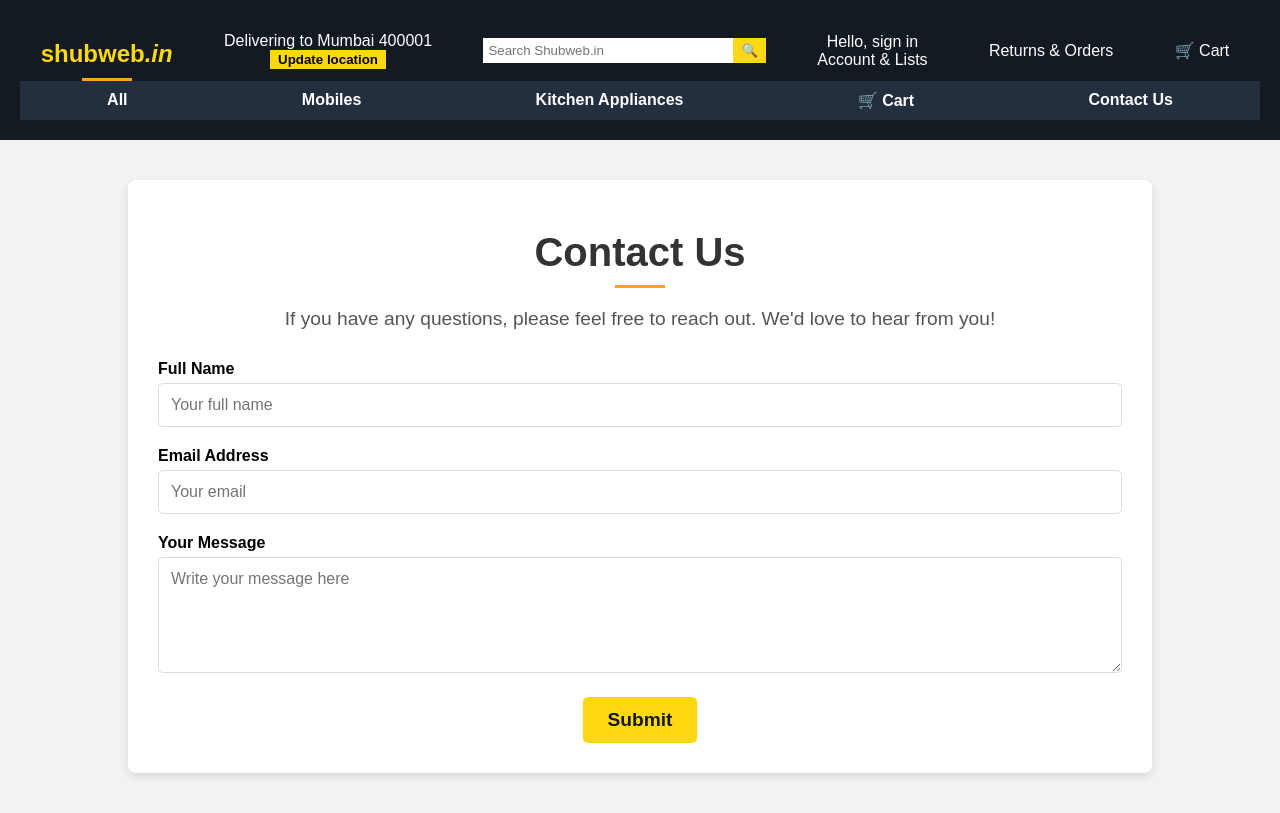
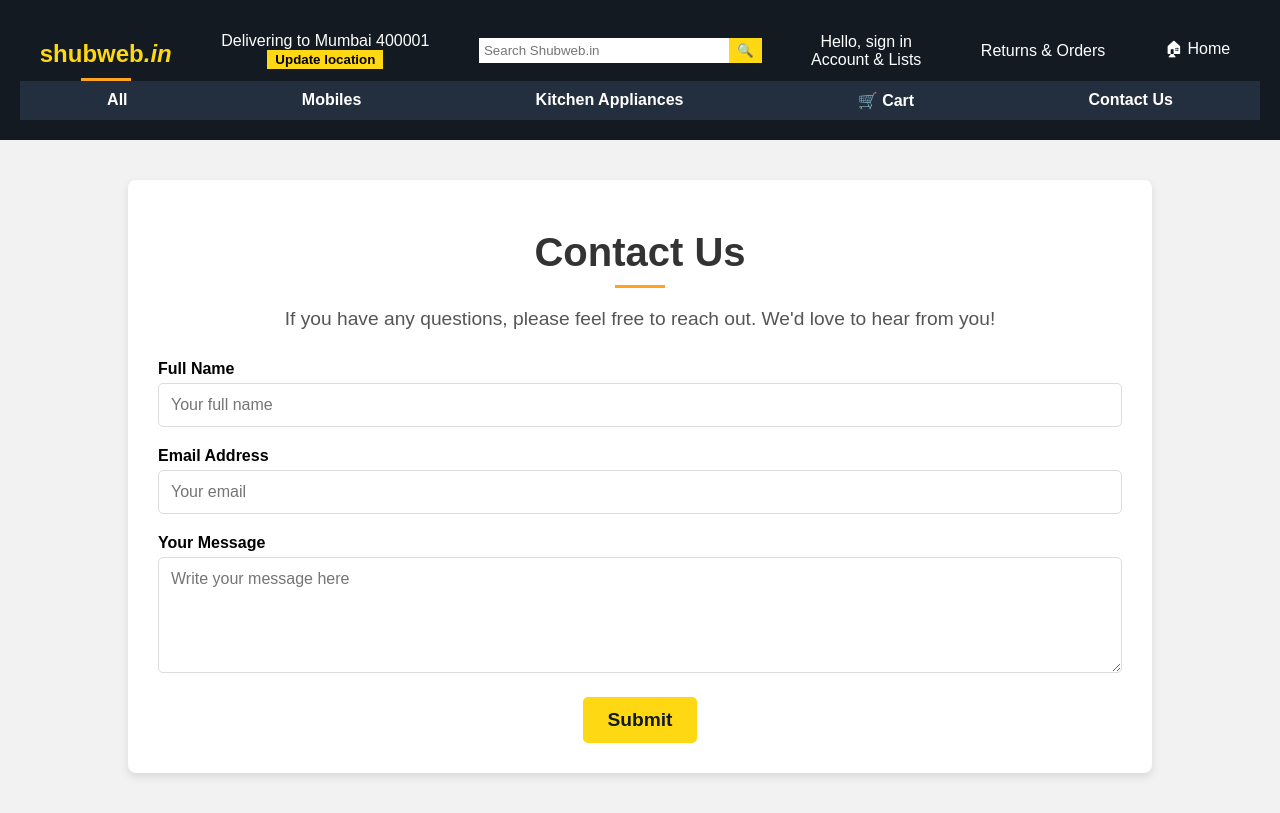
Before and after one commit to Datremo/Amazon-Clone, a plain HTML site: page contact.html in a window 1280 px wide. Drawn offline with Linux system fonts and the light colour scheme.

Commit message:
Update contact.html

```diff
--- a/contact.html
+++ b/contact.html
@@ -29,7 +29,9 @@
                 <p>Returns & Orders</p>
             </div>
             <div class="cart">
-                <p>🛒 Cart</p>
+                <a href="index.html" style="text-decoration: none; color: inherit;">
+                    🏠︎   Home
+                </a>
             </div>
         </div>
         <nav class="nav-bar">
```
